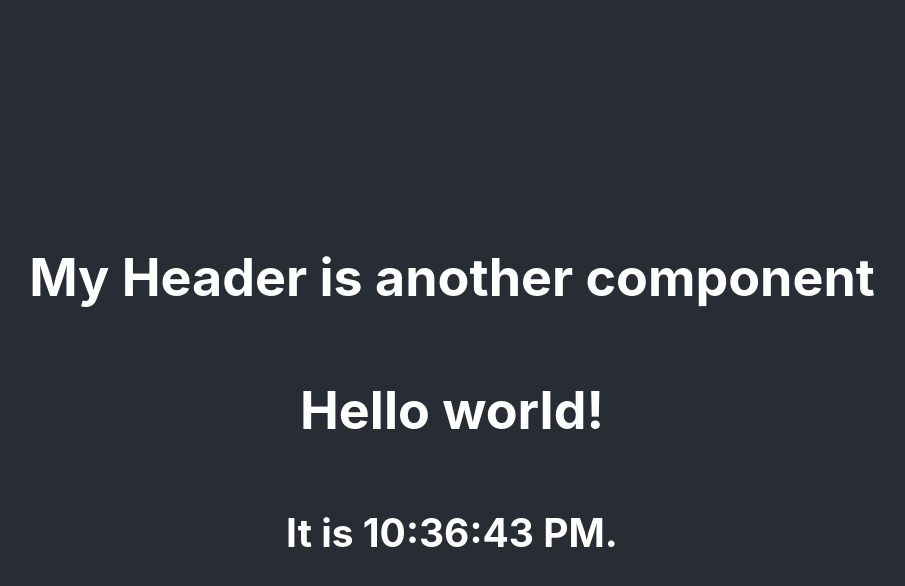
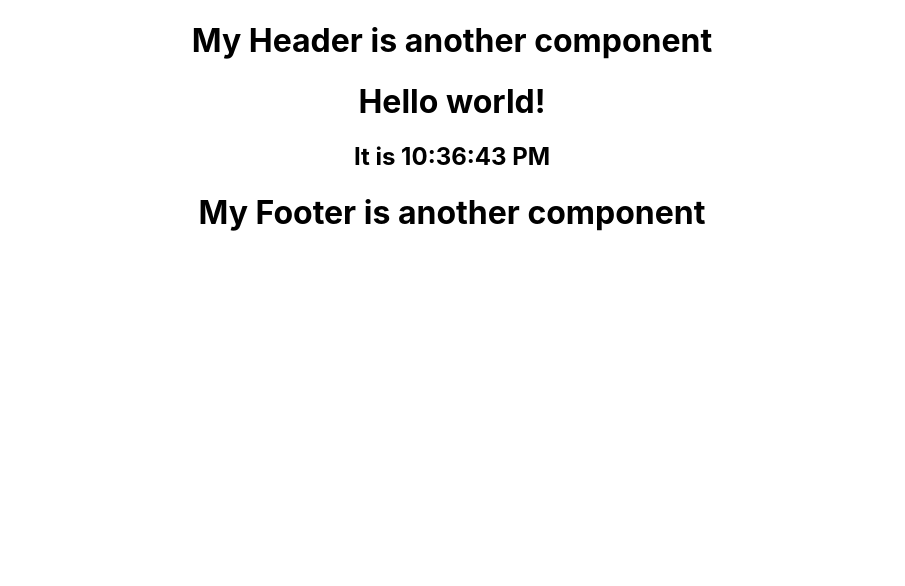
Before and after one commit to FlamboyantSlowpoke/DataRepresentationLabs, a React (Create React App) app in the folder Lab2/: page / in a window 1280 px wide. Shown: the top 586 px of the page, without its empty margins (188-1093 px from the left). Built offline with nearby package versions, Linux system fonts and the light colour scheme.

Commit message:
Lab2 E4 (a)(b)(c)

```diff
--- a/Lab2/src/App.js
+++ b/Lab2/src/App.js
@@ -1,25 +1,15 @@
 
 import './App.css';
-// import Header from './components/content';
-import Header from './components/content';
-
+// import Header from './components/header';
+import Header from './components/header';
+import Footer from './components/footer';
+import Content from './components/content';
 function App() {
   return (
     <div className="App">
-      <header className="App-header">
-
-        {/* functional component call */}
-        <Header />
-
-        {/* E2(a) */}
-        <h1>
-          Hello world!
-        </h1>
-        {/* E2(b) */}
-        <h2>
-          It is {new Date().toLocaleTimeString()}.
-        </h2>
-      </header>
+      <Header />
+      <Content />
+      <Footer />
     </div>
   );
 }
--- a/Lab2/src/components/content.js
+++ b/Lab2/src/components/content.js
@@ -1,11 +1,11 @@
 
+import React from "react"
 
-import React from 'react';
-
-//E3 (b)
-//arrow function that returns the header component
-const Header = () => {
-    return <h1>My Header is another component</h1>
+//E3 (a)
+const Content = () => {
+    //E2 (a)
+    return ( <><h1>Hello world!</h1>
+        {/*returns time value */}
+        <h2>It is {new Date().toLocaleTimeString()}</h2></> );
 }
-//exports the Header component
-export default Header;
+export default Content;
--- /dev/null
+++ b/Lab2/src/components/footer.js
@@ -0,0 +1,9 @@
+import React from "react"
+
+//E3 (c)
+//arrow function that returns the footer component
+const Footer = () => {
+    return <h1>My Footer is another component</h1>
+}
+
+export default Footer;
--- /dev/null
+++ b/Lab2/src/components/header.js
@@ -0,0 +1,10 @@
+import React from 'react';
+
+//E3 (b)
+//arrow function that returns the header component
+const Header = () => {
+    return <h1>My Header is another component</h1>
+}
+
+//exports the Header component
+export default Header;
```
